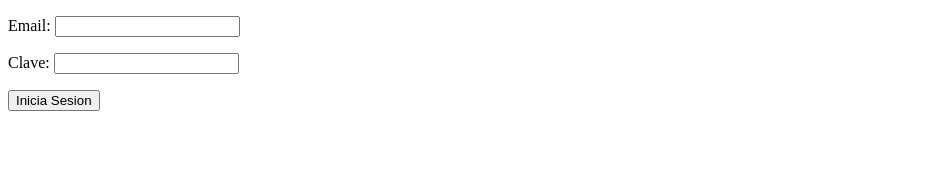
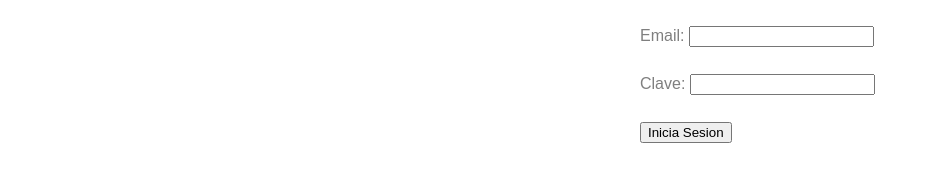
Before and after one commit to pas0030376/WebPage, a plain HTML site: page login.html in a window 1280 px wide. Shown: the whole page, without its empty margins (0-930 px from the left). Drawn offline with Linux system fonts and the light colour scheme.

Commit message:
Trying center popup log in and register

```diff
--- a/css/style.css
+++ b/css/style.css
@@ -21,6 +21,11 @@ body {
   background: #fff;
   height: 100%;
   position: relative;
+}
+
+.popup{
+   position:fixed;
+ left:50%;
 }
 
 a {
--- a/login.html
+++ b/login.html
@@ -1,7 +1,13 @@
 <!DOCTYPE html>
+<!-- Style -->
+<link rel="stylesheet" href="css/style.css">
+<div class="popup">
+  <div class="wrapper">
 <form method="POST" action="botregister.php">
 <p>Email: <input type="text" name="Email" size="20"></p>
 <p>Clave: <input type="text" name="Pass" size="20"></p>
 <p><input type="button" value="Inicia Sesion" name="Send"></p>
+  </div>
+</div>
 </form>
 </html>
```
Also changed, not shown: index.html (+0 -2 lines).
